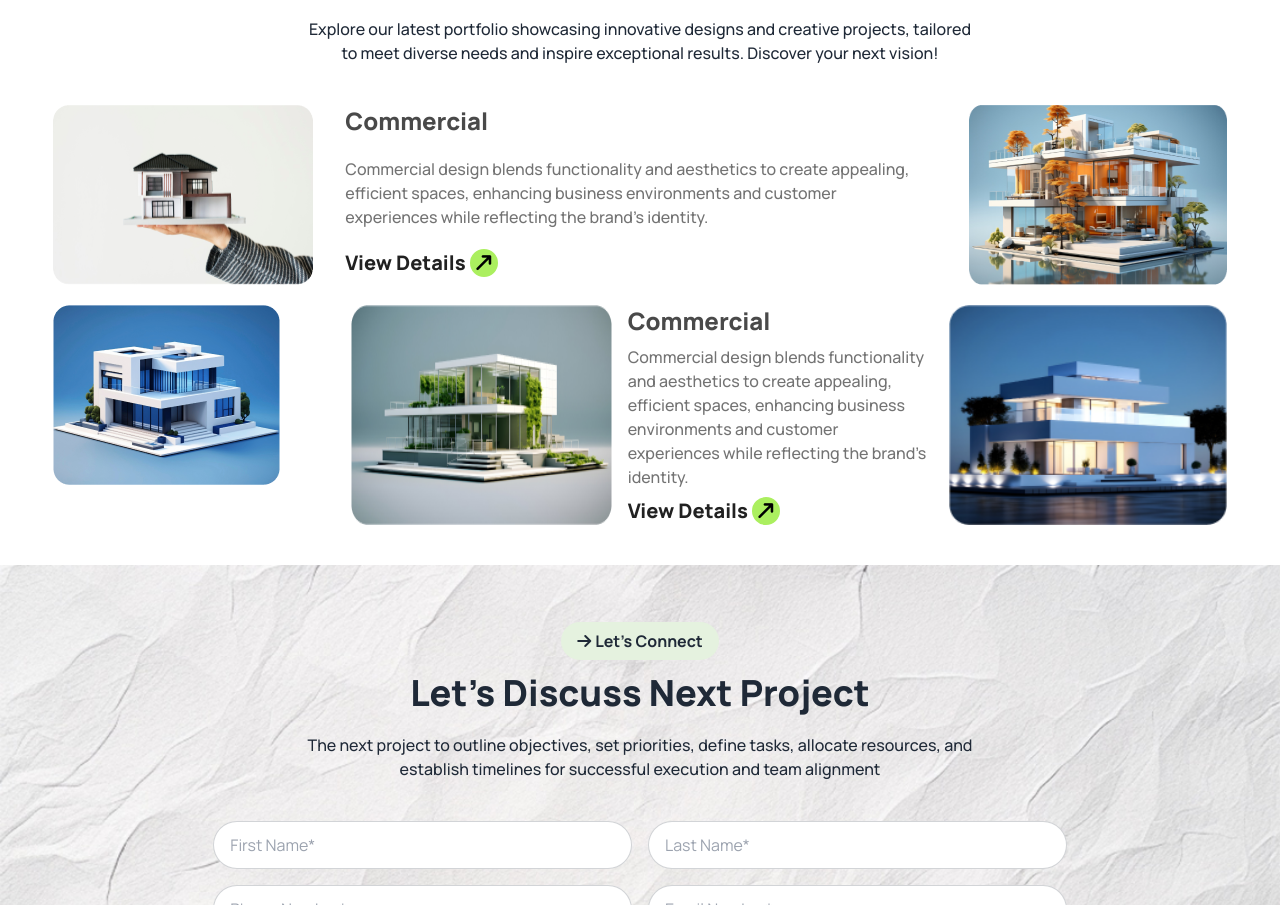
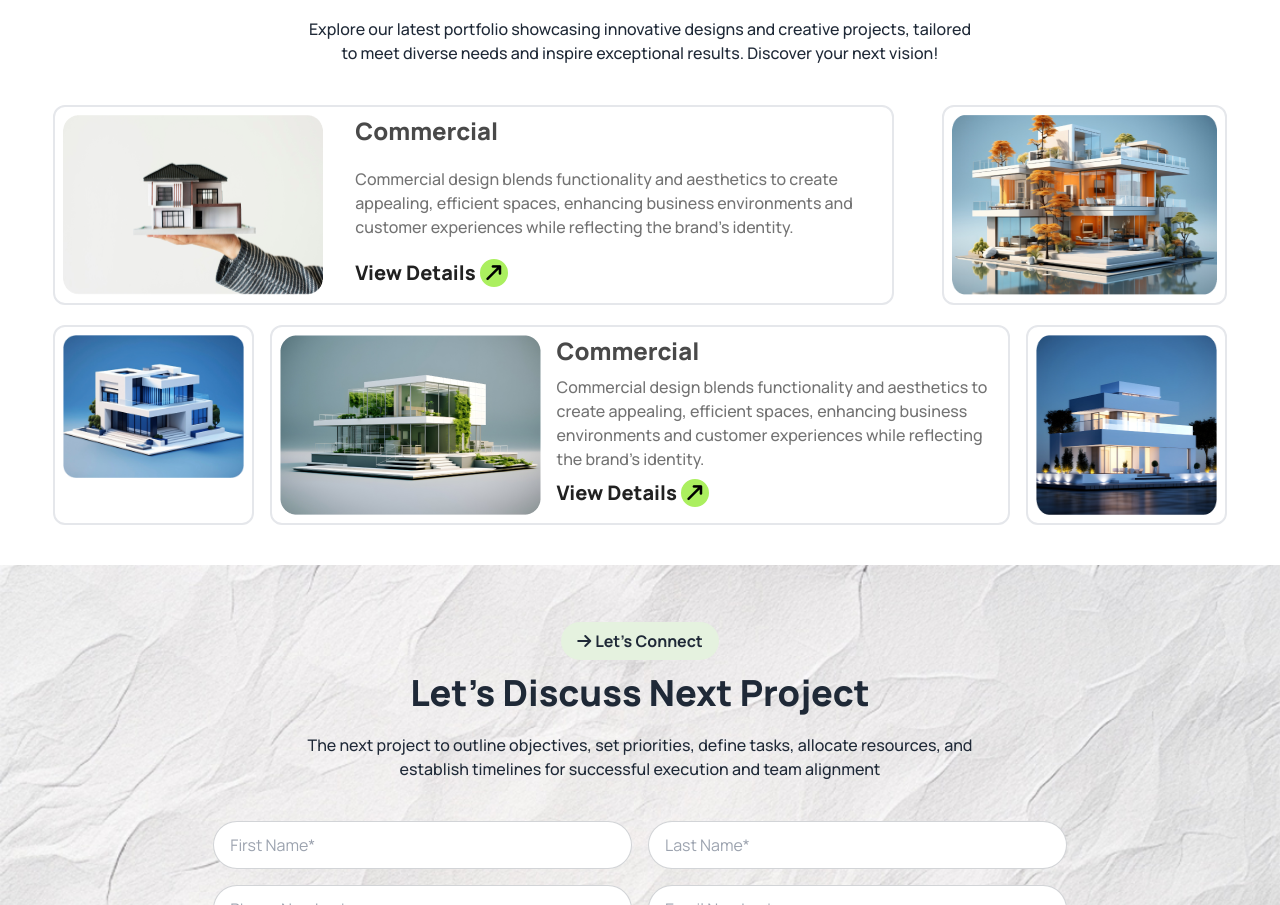
Before and after one commit to NomanSiddike/third-assignment, a plain HTML site: page index.html in a window 1280 px wide. Shown: the part 2218-3123 px from the top of the page. Drawn offline with nearby package versions, Linux system fonts and the light colour scheme.

Commit message:
our latest portfolio part update

```diff
--- a/index.html
+++ b/index.html
@@ -201,54 +201,59 @@
         </div>
         <h3 class="text-4xl font-bold text-center my-5">Our Latest Portfolio</h3>
         <p class="mx-auto max-w-2xl text-center font-medium text-base pb-10">
-              Explore our latest portfolio showcasing innovative designs and creative projects, tailored to meet diverse needs and inspire exceptional results. Discover your next vision!
+          Explore our latest portfolio showcasing innovative designs and creative projects, tailored to meet diverse
+          needs and inspire exceptional results. Discover your next vision!
         </p>
 
         <!-- Portfolio Image & Description -->
         <!-- first row -->
-          <div class="grid grid-cols-1 lg:grid-cols-12 gap-12">
-              <div class="lg:col-span-9">
-                  <div class="flex flex-col lg:flex-row">
+        <div class="grid grid-cols-1 lg:grid-cols-11 gap-12">
+          <div class="lg:col-span-8">
+            <div class="flex flex-col lg:flex-row border-2 rounded-xl p-2">
               <img src="./assets/img1.png" alt="" class="w-full lg:w-auto">
               <div class="ml-0 lg:ml-8 mt-4 lg:mt-0">
                 <h4 class="text-[#494949] text-2xl font-extrabold">Commercial</h4>
                 <p class="text-[#737373] text-base font-medium my-5">
-                              Commercial design blends functionality and aesthetics to create appealing, efficient spaces, enhancing business environments and customer experiences while reflecting the brand's identity.
+                  Commercial design blends functionality and aesthetics to create appealing, efficient spaces, enhancing
+                  business environments and customer experiences while reflecting the brand's identity.
                 </p>
                 <button class="text-[#212121] text-xl font-extrabold">
                   View Details
-                              <i class="fa-solid fa-arrow-right-long w-7 h-7 bg-[#ABEF5F] inline-flex rounded-full justify-center items-center text-black -rotate-45"></i>
+                  <i
+                    class="fa-solid fa-arrow-right-long w-7 h-7 bg-[#ABEF5F] inline-flex rounded-full justify-center items-center text-black -rotate-45"></i>
                 </button>
               </div>
             </div>
           </div>
-              <div class="lg:col-span-3 flex justify-end">
+          <div class="lg:col-span-3 flex justify-end border-2 rounded-xl p-2">
             <img src="./assets/img2.png" alt="" class="w-full lg:w-auto">
           </div>
         </div>
 
         <!-- second row -->
-          <div class="grid grid-cols-1 lg:grid-cols-12 gap-4 mt-5">
-              <div class="md:col-span-3">
+        <div class="grid grid-cols-1 lg:grid-cols-11 gap-4 mt-5">
+          <div class="md:col-span-2 border-2 rounded-xl p-2">
             <img src="./assets/img3.png" alt="" class="w-full lg:w-auto">
           </div>
 
-              <div class="lg:col-span-6">
-                  <div class="flex flex-col lg:flex-row">
+          <div class="lg:col-span-7">
+            <div class="flex flex-col lg:flex-row border-2 rounded-xl p-2">
               <img src="./assets/img4.png" alt="" class="w-full lg:w-auto">
               <div class="ml-0 lg:ml-4 mt-4 lg:mt-0">
                 <h4 class="text-[#494949] text-2xl font-extrabold">Commercial</h4>
                 <p class="text-[#737373] text-base font-medium my-2">
-                              Commercial design blends functionality and aesthetics to create appealing, efficient spaces, enhancing business environments and customer experiences while reflecting the brand's identity.
+                  Commercial design blends functionality and aesthetics to create appealing, efficient spaces, enhancing
+                  business environments and customer experiences while reflecting the brand's identity.
                 </p>
                 <button class="text-[#212121] text-xl font-extrabold">
                   View Details
-                              <i class="fa-solid fa-arrow-right-long w-7 h-7 bg-[#ABEF5F] inline-flex rounded-full justify-center items-center text-black -rotate-45"></i>
+                  <i
+                    class="fa-solid fa-arrow-right-long w-7 h-7 bg-[#ABEF5F] inline-flex rounded-full justify-center items-center text-black -rotate-45"></i>
                 </button>
               </div>
             </div>
           </div>
-              <div class="lg:col-span-3 flex justify-end">
+          <div class="lg:col-span-2 flex justify-end border-2 rounded-xl p-2">
             <img src="./assets/img5.png" alt="" class="w-full lg:w-auto">
           </div>
         </div>
@@ -304,11 +309,13 @@
     <!-- Lets Discuss Part End  -->
 
 
-    <!-- FAQ Section  -->
+    <!-- FAQ Section Start -->
     <section class="bg-white pt-10">
       <div>
         <h3 class="text-center text-3xl text-black font-extrabold">Clients Question</h3>
-        <p class="text-center text-inherit font-medium text-base leading-7 mt-7 mb-20 mx-2">Our Clients Question section addresses inquiries promptly, offering solutions and ensuring a <br>seamless experience for our valued users</p>
+        <p class="text-center text-inherit font-medium text-base leading-7 mt-7 mb-20 mx-2">Our Clients Question section
+          addresses inquiries promptly, offering solutions and ensuring a <br>seamless experience for our valued users
+        </p>
       </div>
 
       <!-- FAQ Second Part  -->
@@ -323,7 +330,8 @@
               Services
             </div>
             <div class="collapse-content">
-              <p class="text-inherit font-normal text-base">Rinterio offers custom interior design and architectural solutions for residential and commercial spaces.</p>
+              <p class="text-inherit font-normal text-base">Rinterio offers custom interior design and architectural
+                solutions for residential and commercial spaces.</p>
             </div>
           </div>
           <div class="collapse collapse-plus bg-base-200 bg-white">
@@ -332,7 +340,8 @@
               More Examples
             </div>
             <div class="collapse-content">
-              <p class="text-inherit font-normal text-base">visit our Portfolio section to explore diverse completed projects.</p>
+              <p class="text-inherit font-normal text-base">visit our Portfolio section to explore diverse completed
+                projects.</p>
             </div>
           </div>
           <div class="collapse collapse-plus bg-base-200 bg-white">
@@ -361,7 +370,8 @@
               Customization options based on my specific needs and preferences
             </div>
             <div class="collapse-content">
-          <p class="text-inherit font-normal text-base">Absolutely, we tailor designs to meet your unique needs and preferences.</p>
+              <p class="text-inherit font-normal text-base">Absolutely, we tailor designs to meet your unique needs and
+                preferences.</p>
             </div>
           </div>
           <div class="collapse collapse-plus bg-base-200 bg-white">
@@ -370,12 +380,13 @@
               Pricing
             </div>
             <div class="collapse-content">
-        <p class="text-inherit font-normal text-base">Discover transparent and competitive pricing that suit your budget. Choose from various packages for an affordable and exciting experience.</p>
+              <p class="text-inherit font-normal text-base">Discover transparent and competitive pricing that suit your
+                budget. Choose from various packages for an affordable and exciting experience.</p>
             </div>
           </div>
-
         </div>
     </section>
+    <!-- FAQ Section End -->
   </main>
 
   <footer class="bg-[#1C1C1C] mt-5 footer footer-center text-base-content rounded p-10">
```
Lines whose indentation alone changed are shown as unchanged.
